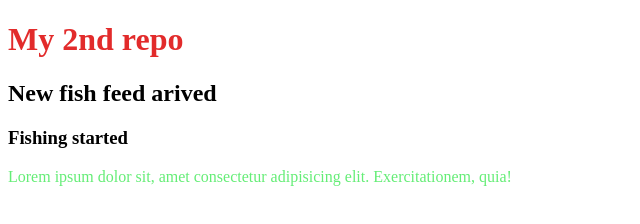
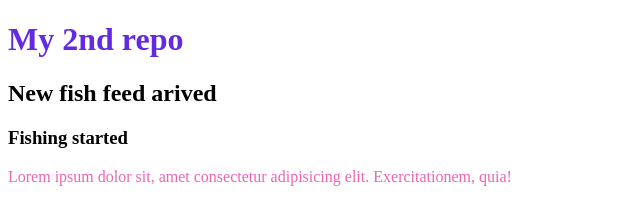
Before and after one commit to milton-ece/my-second-repo, a plain HTML site: page index.html in a window 1280 px wide. Shown: the whole page, without its empty margins (0-640 px from the left). Drawn offline with Linux system fonts and the light colour scheme.

```diff
--- a/style.css
+++ b/style.css
@@ -1,2 +1,2 @@
-h1{color:rgb(226, 43, 43)}
-p{color:rgb(100, 237, 118)}
+h1{color:rgb(98, 43, 226)}
+p{color:rgb(237, 100, 180)}
```
